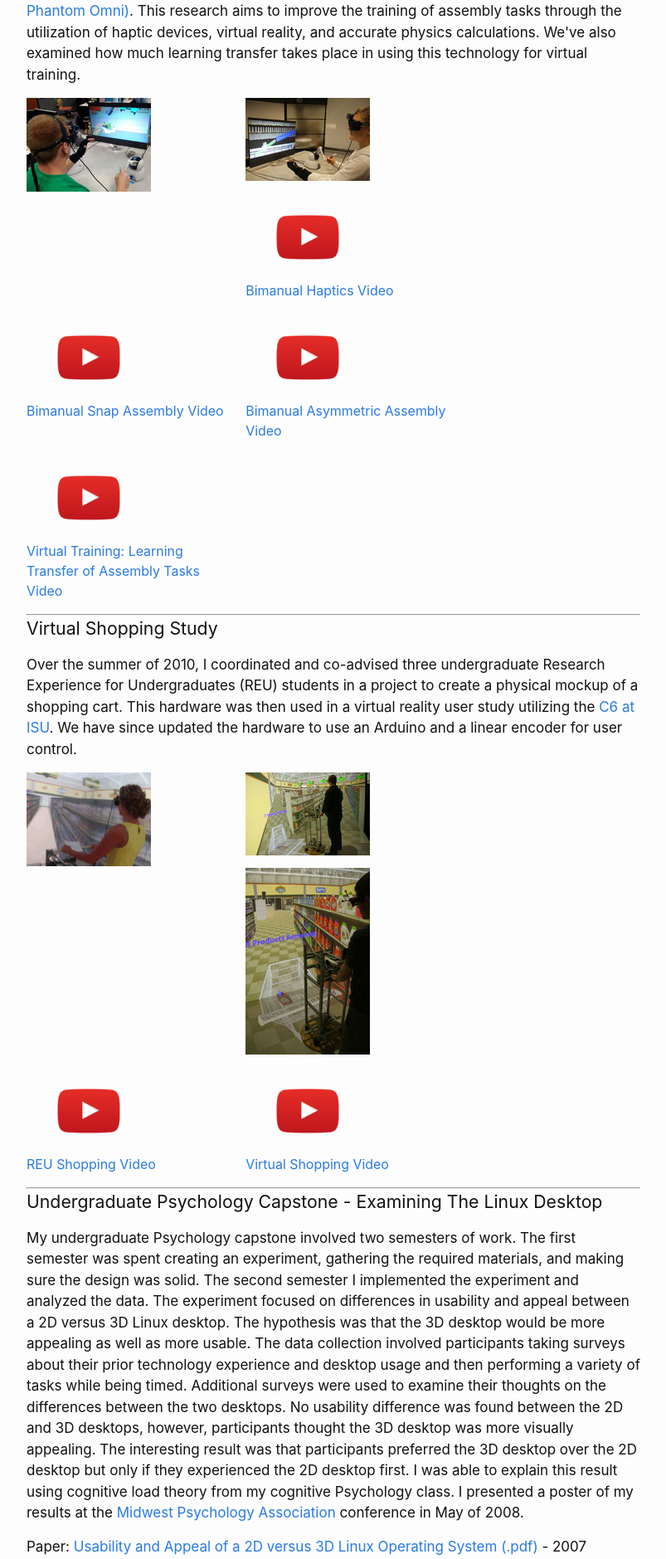
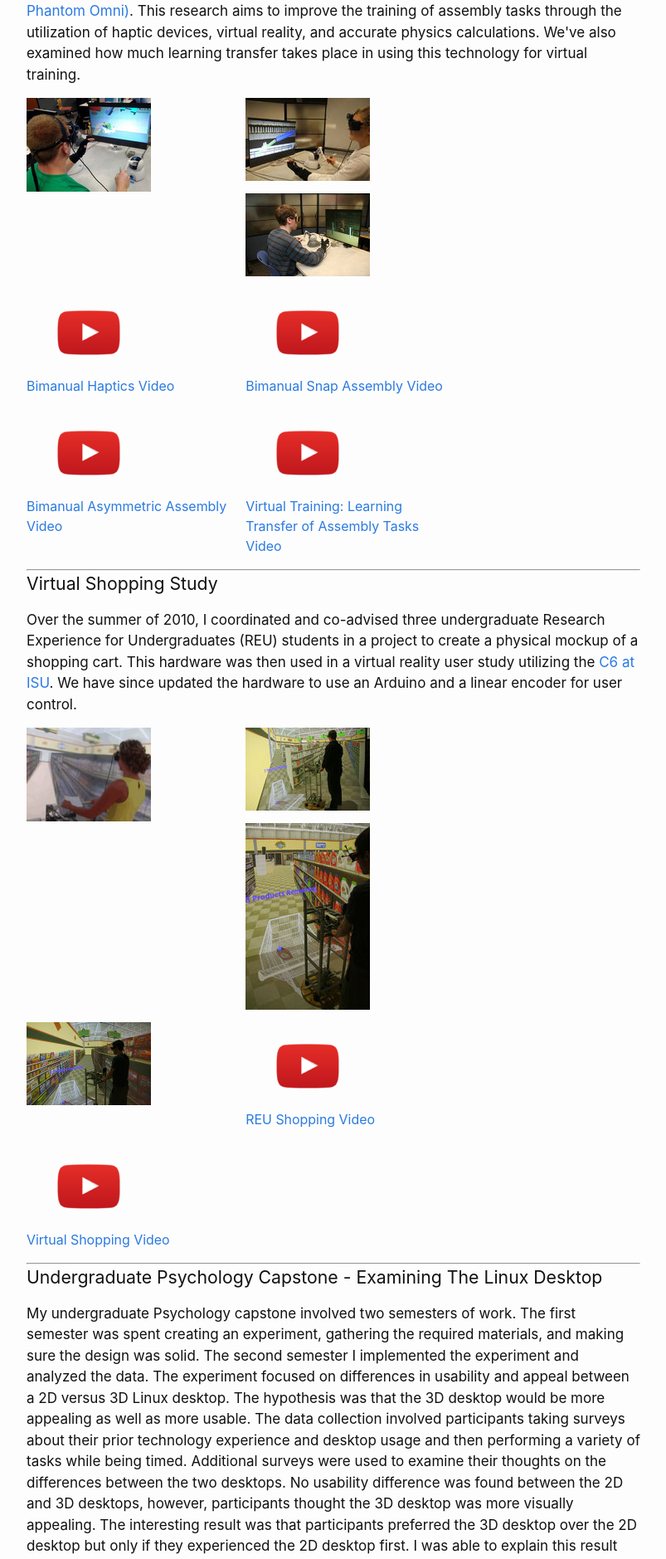
Before and after one commit to carlsonp/carlsonp.github.io, a Jekyll site: the page built from research.md, in a window 1280 px wide. Shown: the part 1391-3270 px from the top of the page at 83% size, without its empty margins (238-1041 px from the left). Built offline with Jekyll 4.4.1, drawn with Linux system fonts in a browser that asks for light colours.

Commit message:
add more images

```diff
--- a/_includes/research_haptics.html
+++ b/_includes/research_haptics.html
@@ -17,6 +17,11 @@ transfer takes place in using this technology for virtual training.</p>
   <div class="footer-col footer-col-1">
     <a href="/images/bimanual_1.jpg" title="Bimanual Haptics">
 		    <img src="/images/thumbnails/bimanual_1.jpg" alt="Bimanual Haptics" />
+    </a>
+  </div>
+  <div class="footer-col footer-col-1">
+    <a href="/images/bimanual_2.jpg" title="Bimanual Haptics">
+		    <img src="/images/thumbnails/bimanual_2.jpg" alt="Bimanual Haptics" />
     </a>
   </div>
   <div class="footer-col footer-col-1">
--- a/_includes/research_shopping.html
+++ b/_includes/research_shopping.html
@@ -12,13 +12,18 @@ to use an Arduino and a linear encoder for user control.</p>
     </a>
   </div>
   <div class="footer-col footer-col-1">
-    <a href="/images/shopping_1.jpg" title="New Virtual Shopping">
-		    <img src="/images/thumbnails/shopping_1.jpg" alt="New Virtual Shopping" />
+    <a href="/images/shopping_1.jpg" title="Virtual Shopping">
+		    <img src="/images/thumbnails/shopping_1.jpg" alt="Virtual Shopping" />
     </a>
   </div>
   <div class="footer-col footer-col-1">
-    <a href="/images/shopping_2.jpg" title="New Virtual Shopping">
-		    <img src="/images/thumbnails/shopping_2.jpg" alt="New Virtual Shopping" />
+    <a href="/images/shopping_2.jpg" title="Virtual Shopping">
+		    <img src="/images/thumbnails/shopping_2.jpg" alt="Virtual Shopping" />
+    </a>
+  </div>
+  <div class="footer-col footer-col-1">
+    <a href="/images/shopping_3.jpg" title="Virtual Shopping">
+		    <img src="/images/thumbnails/shopping_3.jpg" alt="Virtual Shopping" />
     </a>
   </div>
   <div class="footer-col footer-col-1">
```
Also changed, not shown: images/bimanual_2.jpg (added), images/shopping_3.jpg (added), images/thumbnails/bimanual_2.jpg (added), images/thumbnails/shopping_3.jpg (added).
